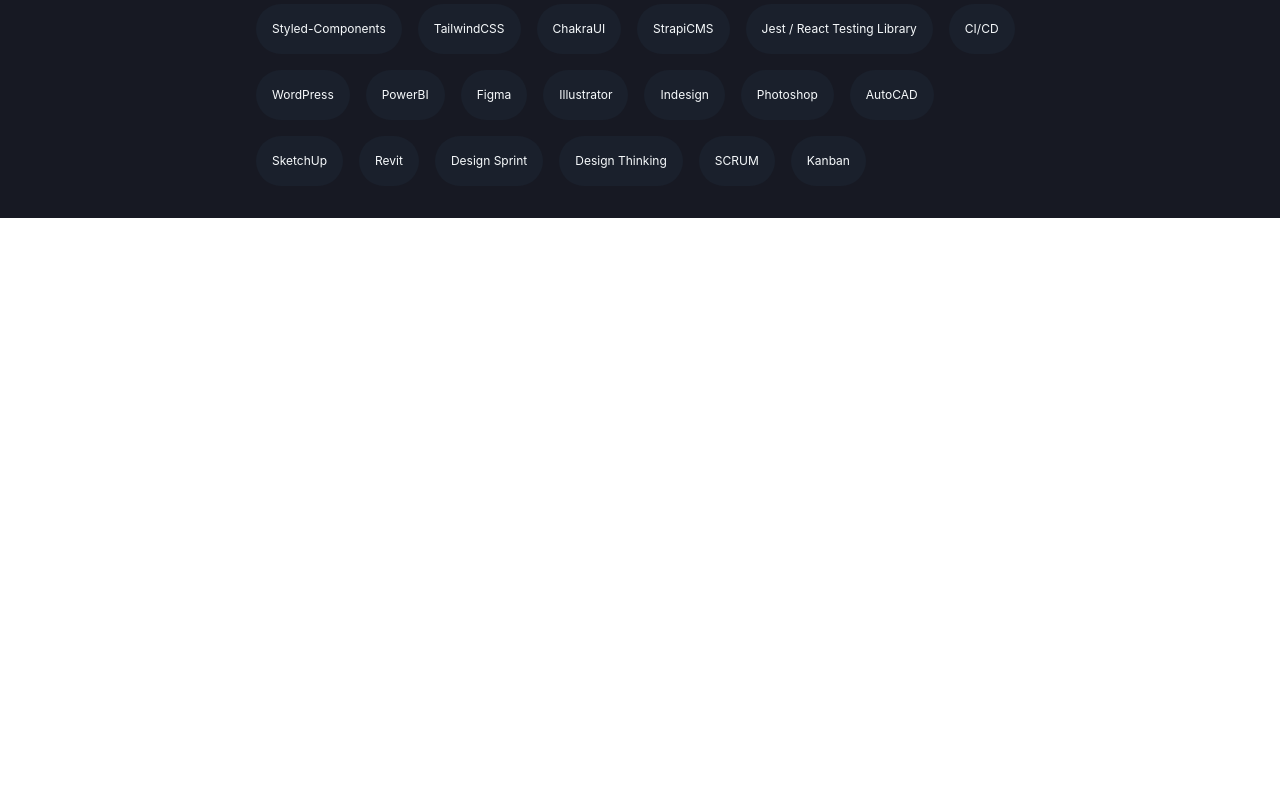
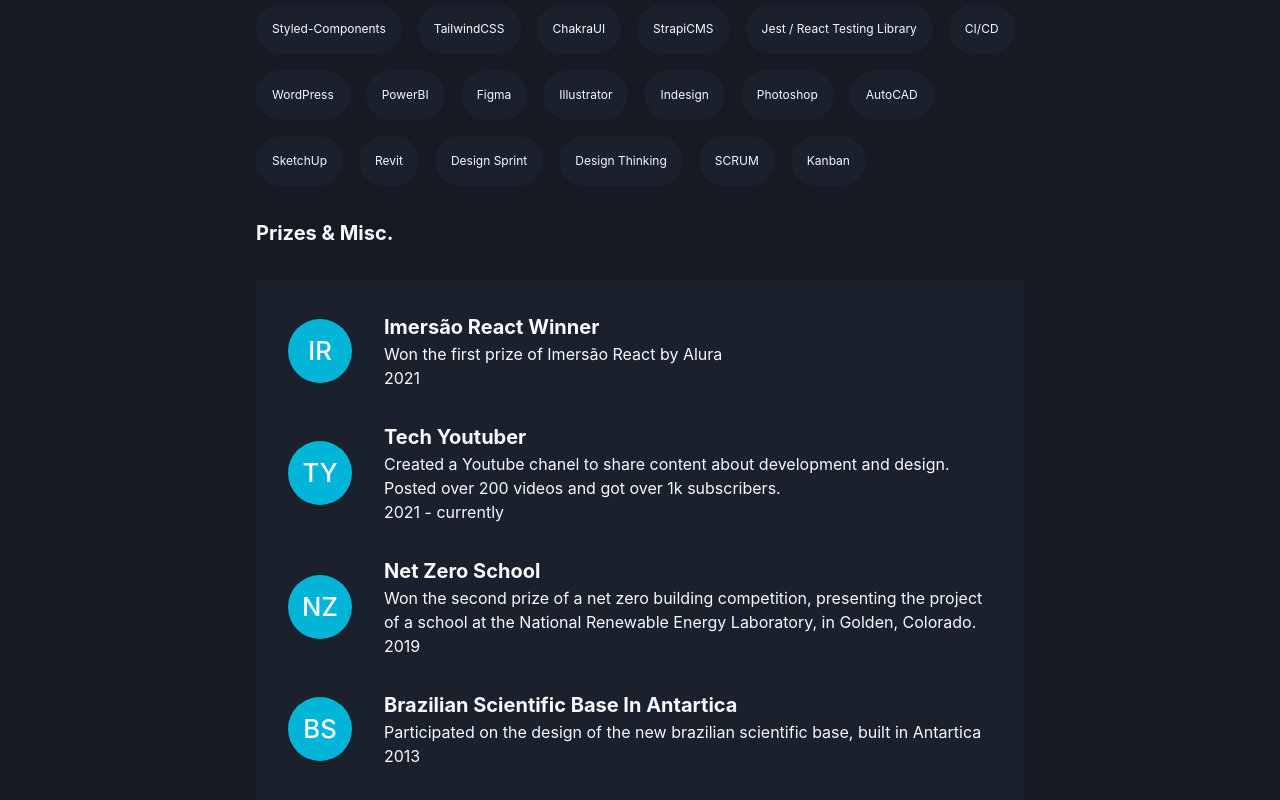
Before and after one commit to fischerafael/fischer-afael, a Next.js app: page /about in a window 1280 px wide. Shown: the part 2228-3028 px from the top of the page. Before the commit the page ends 2446 px from the top, so only its background shows below. Built offline with nearby package versions, Linux system fonts and the light colour scheme.

Commit message:
finished about

```diff
--- a/src/pages/about/index.tsx
+++ b/src/pages/about/index.tsx
@@ -175,6 +175,35 @@
             </Text>
           ))}
         </HStack>
+
+        <HStack w="full" justify="flex-start">
+          <Text fontWeight="bold" fontSize="xl">
+            Prizes & Misc.
+          </Text>
+        </HStack>
+
+        <VStack w="full" bg="gray.800" p="8" spacing="8">
+          <ExperienceCard
+            name="Imersão React Winner"
+            company="Won the first prize of Imersão React by Alura"
+            date="2021"
+          />
+          <ExperienceCard
+            name="Tech Youtuber"
+            company="Created a Youtube chanel to share content about development and design. Posted over 200 videos and got over 1k subscribers."
+            date="2021 - currently"
+          />
+          <ExperienceCard
+            name="Net Zero School"
+            company="Won the second prize of a net zero building competition, presenting the project of a school at the National Renewable Energy Laboratory, in Golden, Colorado."
+            date="2019"
+          />
+          <ExperienceCard
+            name="Brazilian Scientific Base In Antartica"
+            company="Participated on the design of the new brazilian scientific base, built in Antartica"
+            date="2013"
+          />
+        </VStack>
       </VStack>
     </Flex>
   );
```
